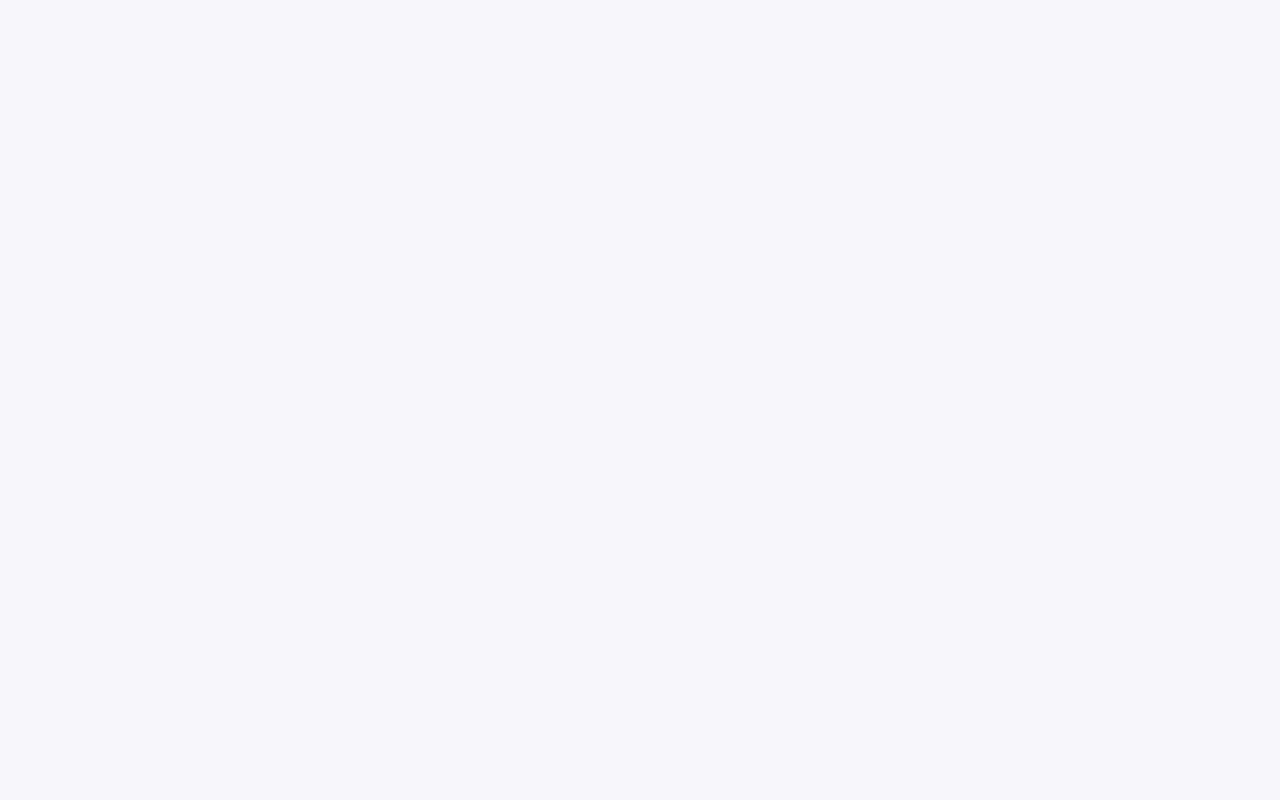
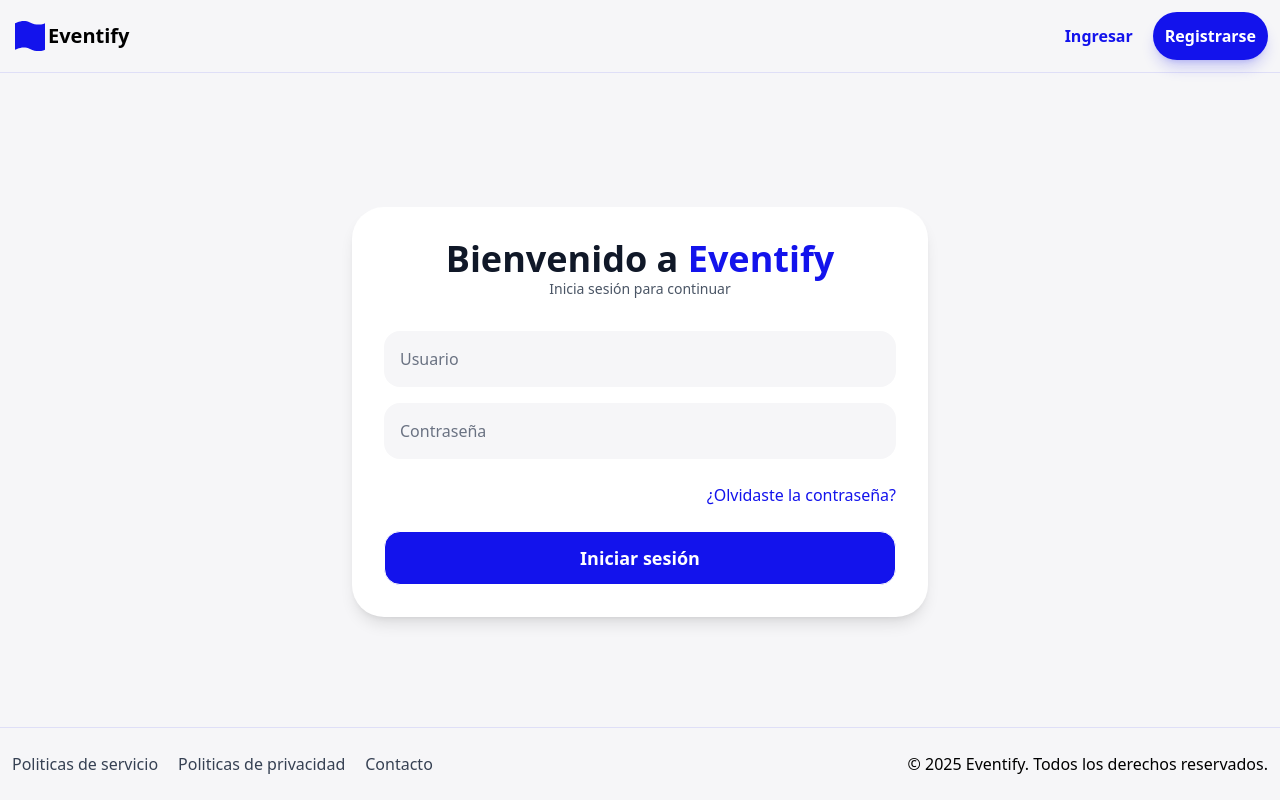
Before and after one commit to eventify-app/frontend, a React app: page /login in a window 1280 px wide. Before the commit this address had no page. Built offline with nearby package versions, Linux system fonts and the light colour scheme; the HTML template or start-up script is replaced by a standard one.

Commit message:
add login

```diff
--- a/src/App.jsx
+++ b/src/App.jsx
@@ -1,5 +1,6 @@
 import { BrowserRouter, Route, Routes } from 'react-router-dom'
 import Home from './pages/Home'
+import Login from './pages/Login'
 
 function App() {
   return (
@@ -7,6 +8,7 @@ function App() {
       <BrowserRouter>
         <Routes>
           <Route path='/' element={<Home />} />
+          <Route path='/login' element={<Login />} />
         </Routes>
       </BrowserRouter>
     </>
--- /dev/null
+++ b/src/pages/Login.jsx
@@ -0,0 +1,38 @@
+import Main from "../layouts/Main"
+
+const Login = () => {
+  return (
+    <Main>
+      <section className="p-5 md:p-8 bg-white shadow-lg rounded-4xl gap-8 w-full max-w-xl flex flex-col items-center">
+        <div className="flex flex-col items-center">
+          <h1 className="text-4xl font-bold text-gray-900 text-center">Bienvenido a <span className="text-primary">Eventify</span></h1>
+          <p className="text-sm text-gray-600">Inicia sesión para continuar</p>
+        </div>
+
+        <form className="w-full flex flex-col gap-6">
+          <div className="flex flex-col gap-4">
+            <label className="sr-only">Usuario</label>
+            <input className="w-full border-0 bg-background p-4 rounded-2xl placeholder-gray-500 focus:outline-primary"
+              type="text"
+              name="user"
+              placeholder="Usuario"
+            />
+
+            <label className="sr-only">Contraseña</label>
+            <input className="w-full border-0 bg-background p-4 rounded-2xl placeholder-gray-500 focus:outline-primary"
+              type="password"
+              name="user"
+              placeholder="Contraseña"
+            />
+          </div>
+
+          <a href="" className="font-medium text-primary hover:text-primary/80 self-end">¿Olvidaste la contraseña?</a>
+
+          <button className="w-full py-3 cursor-pointer px-4 border text-white rounded-2xl bg-primary hover:bg-primary/80 transition-colors font-bold text-lg">Iniciar sesión</button>
+        </form>
+      </section>
+    </Main>
+  )
+}
+
+export default Login
```
